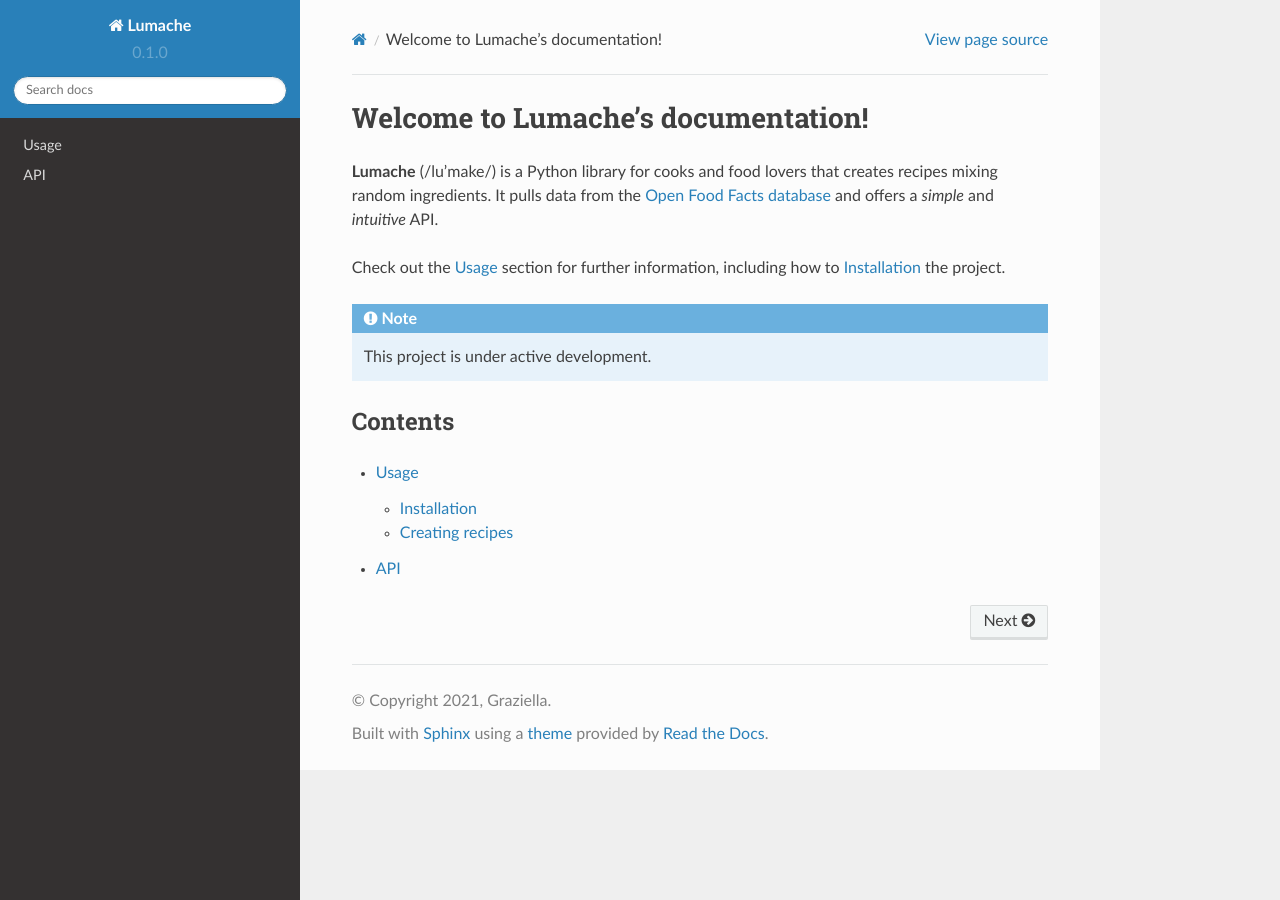
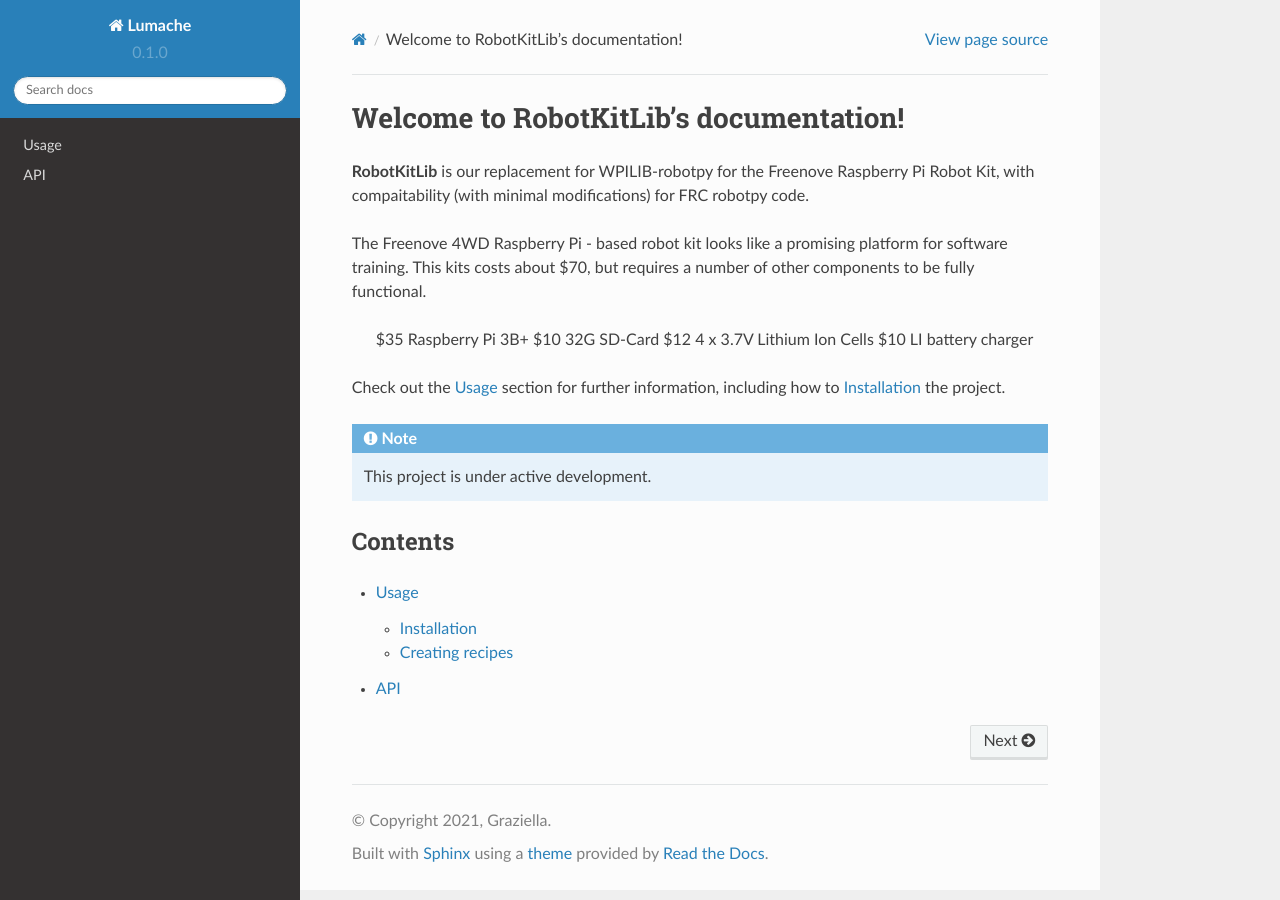
Before and after one commit to EmilyRobotics/RobotKitLibDocumentation, a Sphinx documentation site: the page built from docs/source/index.rst, in a window 1280 px wide. Built offline with Sphinx 7.4.7 and the Read the Docs theme 2.0.0, drawn with Linux system fonts in a browser that asks for light colours.

Commit message:
Update index.rst

```diff
--- a/docs/source/index.rst
+++ b/docs/source/index.rst
@@ -1,10 +1,15 @@
-Welcome to Lumache's documentation!
+Welcome to RobotKitLib's documentation!
 ===================================
 
-**Lumache** (/lu'make/) is a Python library for cooks and food lovers
-that creates recipes mixing random ingredients.
-It pulls data from the `Open Food Facts database <https://world.openfoodfacts.org/>`_
-and offers a *simple* and *intuitive* API.
+**RobotKitLib** is our replacement for WPILIB-robotpy for the Freenove Raspberry Pi Robot Kit, with compaitability (with minimal modifications) for FRC robotpy code.
+
+The Freenove 4WD Raspberry Pi - based robot kit looks like a promising platform for software training. This kits costs about $70, but requires a number of other components to be fully functional.
+
+    $35 Raspberry Pi 3B+
+    $10 32G SD-Card
+    $12 4 x 3.7V Lithium Ion Cells
+    $10 LI battery charger
+
 
 Check out the :doc:`usage` section for further information, including
 how to :ref:`installation` the project.
```
